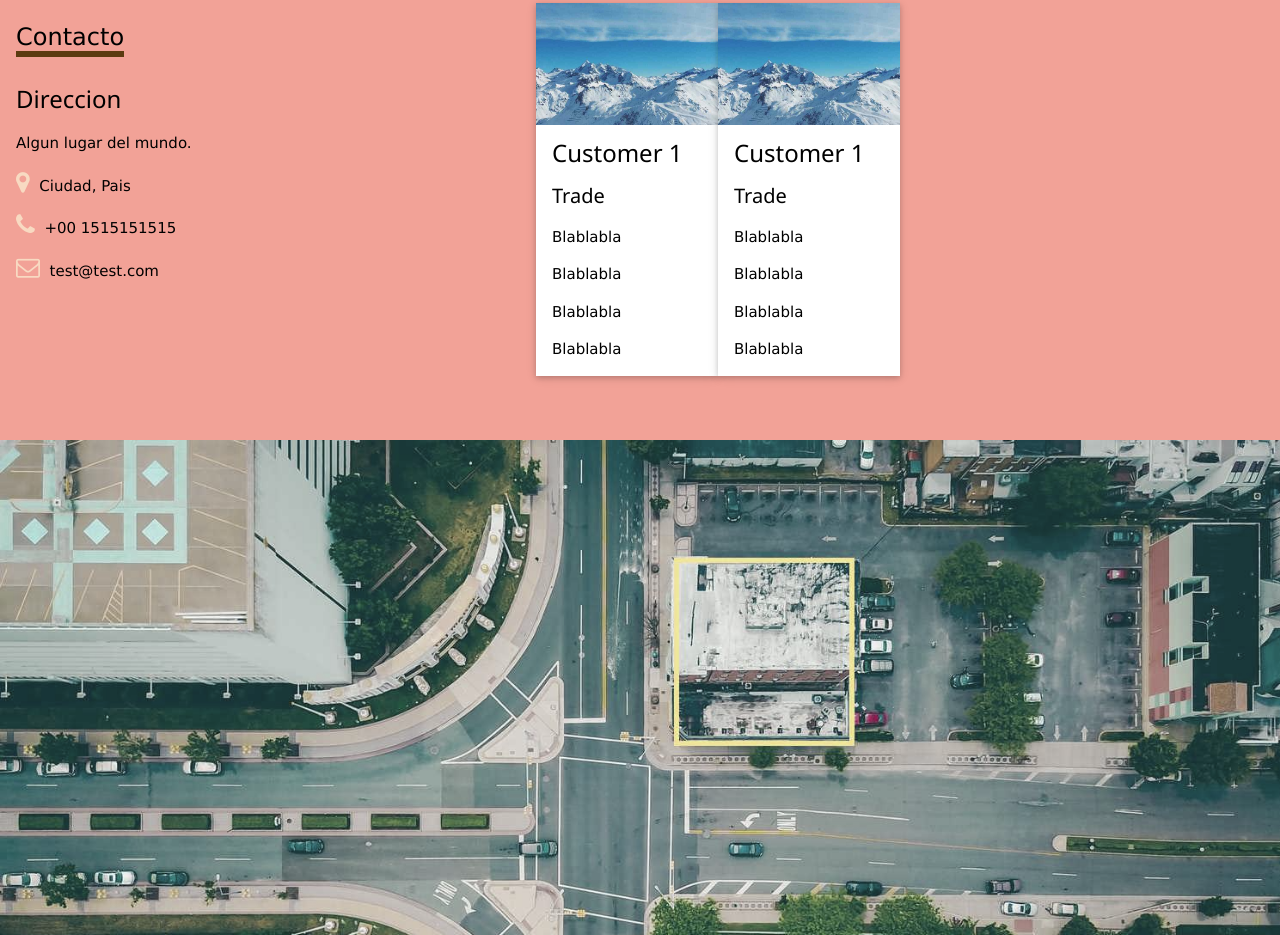
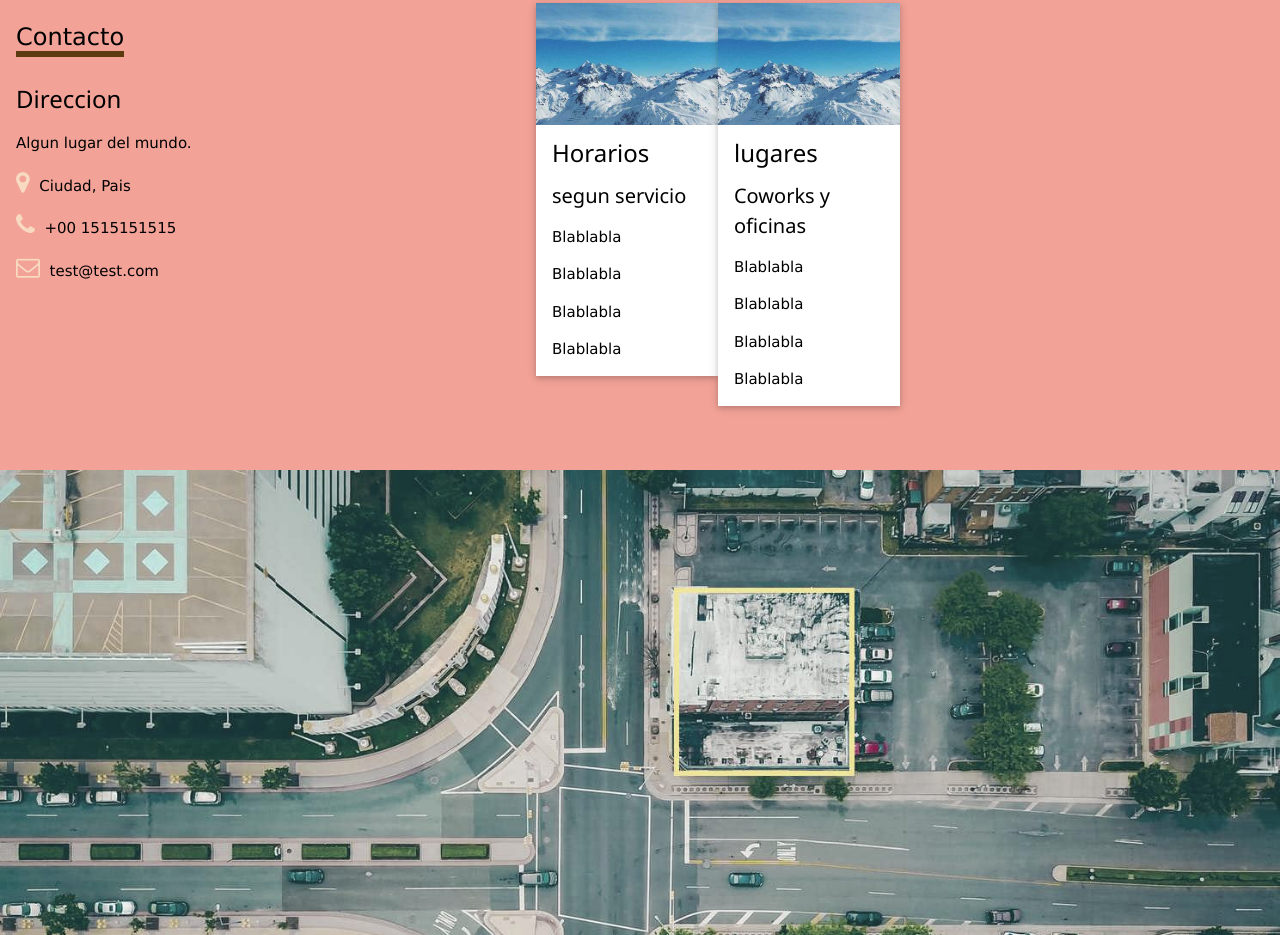
Before and after one commit to Javitajonnes/plantilla2, a plain HTML site: page index.html in a window 1280 px wide. Shown: the part 2551-3486 px from the top of the page. Drawn offline with Linux system fonts and the light colour scheme.

Commit message:
se actualizan textos en box de informacion , lineas 249 y 263, en index.html

```diff
--- a/index.html
+++ b/index.html
@@ -246,8 +246,8 @@
             <div class="w3-card w3-white">
               <img src="./img/snow.jpg" alt="Snow" style="width:100%">
               <div class="w3-container">
-              <h3>Customer 1</h3>
-              <h4>Trade</h4>
+              <h3>Horarios</h3>
+              <h4>segun servicio</h4>
               <p>Blablabla</p>
               <p>Blablabla</p>
               <p>Blablabla</p>
@@ -260,8 +260,8 @@
               <div class="w3-card w3-white">
                 <img src="./img/snow.jpg" alt="Snow" style="width:100%">
                 <div class="w3-container">
-                <h3>Customer 1</h3>
-                <h4>Trade</h4>
+                <h3>lugares</h3>
+                <h4>Coworks y oficinas</h4>
                 <p>Blablabla</p>
                 <p>Blablabla</p>
                 <p>Blablabla</p>
```
